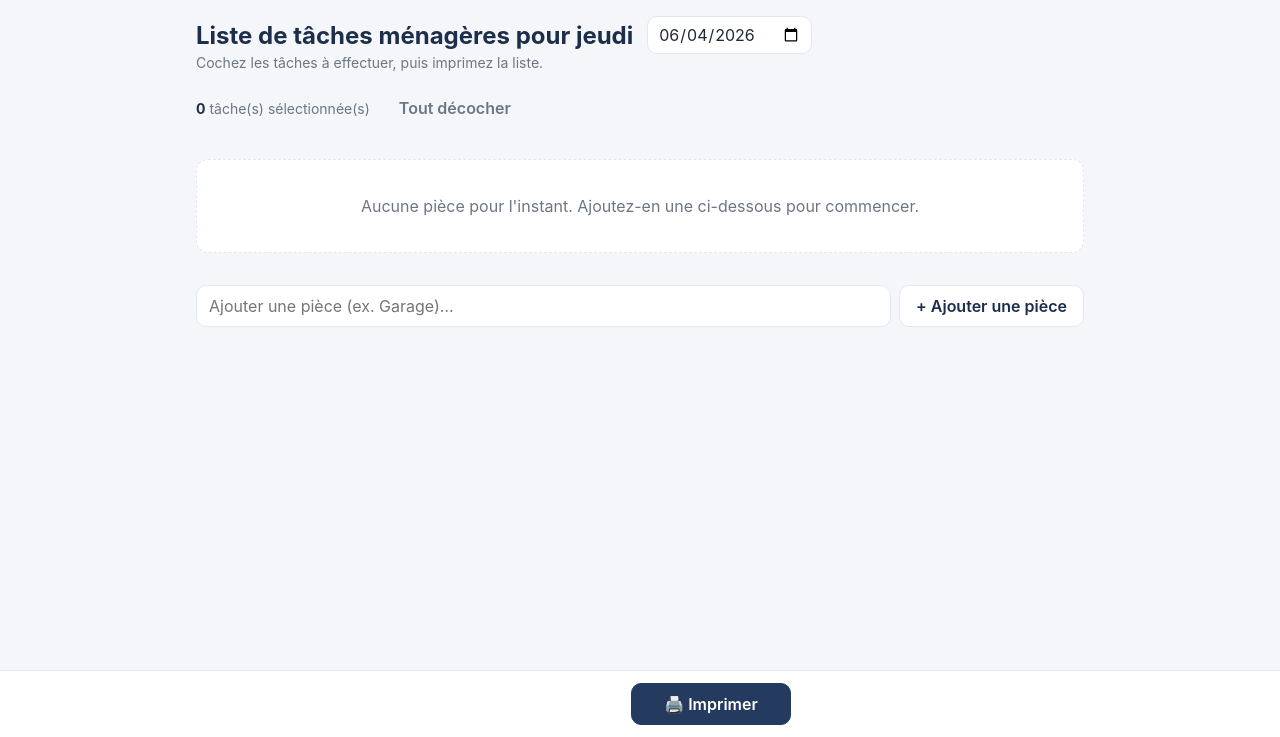
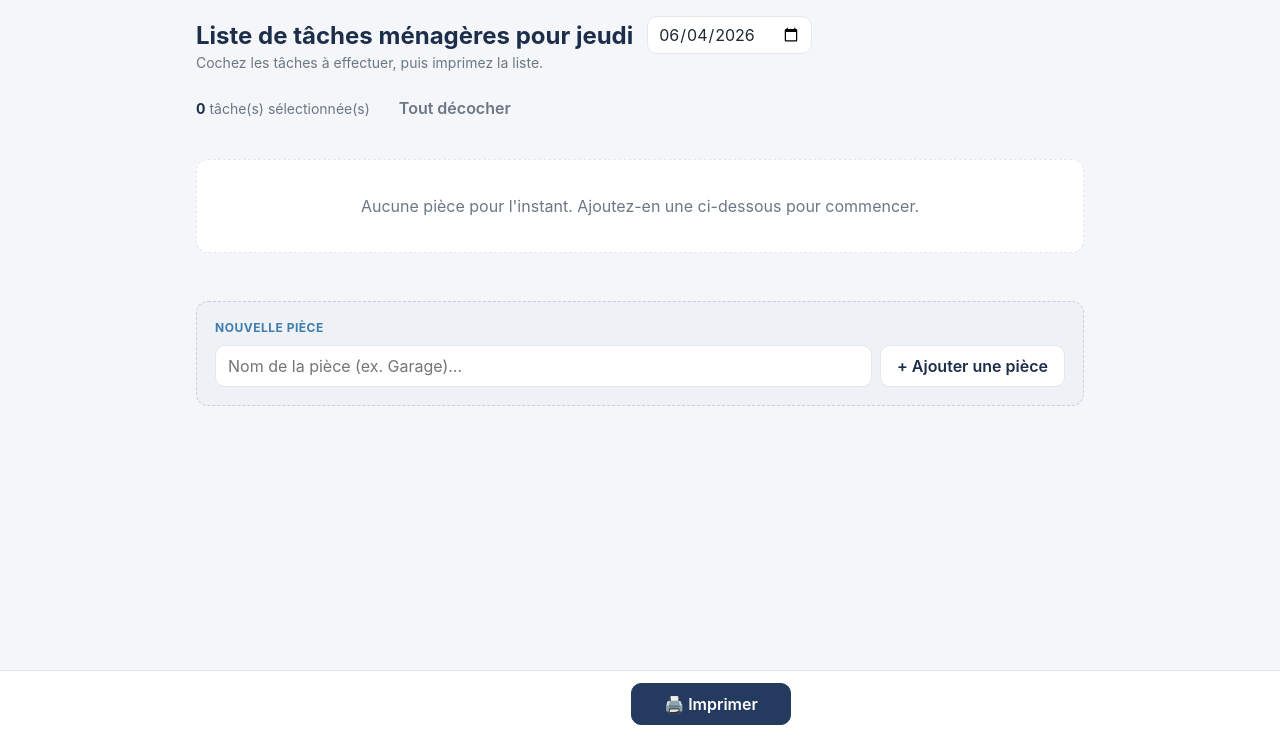
Before and after one commit to jinesch75/menage, a website: page Menage/public/index.html in a window 1280 px wide. Shown: the part 63-800 px from the top of the page. Drawn offline with Linux system fonts and the light colour scheme; no server answers.

Commit message:
Visually separate the add-room section

```diff
--- a/Menage/public/index.html
+++ b/Menage/public/index.html
@@ -36,9 +36,12 @@
 
         <div id="new-list" class="rooms"></div>
 
-        <div class="add-room">
-          <input type="text" id="add-room-input" placeholder="Ajouter une pièce (ex. Garage)…" />
-          <button class="btn" id="add-room-btn" type="button">+ Ajouter une pièce</button>
+        <div class="add-room-section">
+          <div class="add-room-label">Nouvelle pièce</div>
+          <div class="add-room">
+            <input type="text" id="add-room-input" placeholder="Nom de la pièce (ex. Garage)…" />
+            <button class="btn" id="add-room-btn" type="button">+ Ajouter une pièce</button>
+          </div>
         </div>
 
         <div class="sticky-actions">
--- a/Menage/public/styles.css
+++ b/Menage/public/styles.css
@@ -270,13 +270,28 @@ input:focus { outline: 2px solid var(--accent); outline-offset: 1px; border-colo
 .reorder button:hover:not(:disabled) { background: #eef2f7; }
 .reorder button:disabled { opacity: .3; cursor: default; }
 
-/* Add a new room */
+/* Add a new room — visually separated from the room list above */
+.add-room-section {
+  margin-top: 32px;
+  padding: 18px;
+  background: #eef2f7;
+  border: 1px dashed #c4d0e0;
+  border-radius: var(--radius);
+}
+.add-room-label {
+  font-size: 12px;
+  font-weight: 700;
+  text-transform: uppercase;
+  letter-spacing: .5px;
+  color: var(--accent);
+  margin-bottom: 10px;
+}
 .add-room {
   display: flex;
   gap: 8px;
-  margin-top: 16px;
 }
-.add-room input { flex: 1; }
+.add-room input { flex: 1; background: #fff; }
+.add-room input:focus { outline: 2px solid var(--accent); }
 
 .rooms-hint {
   text-align: center;
```
